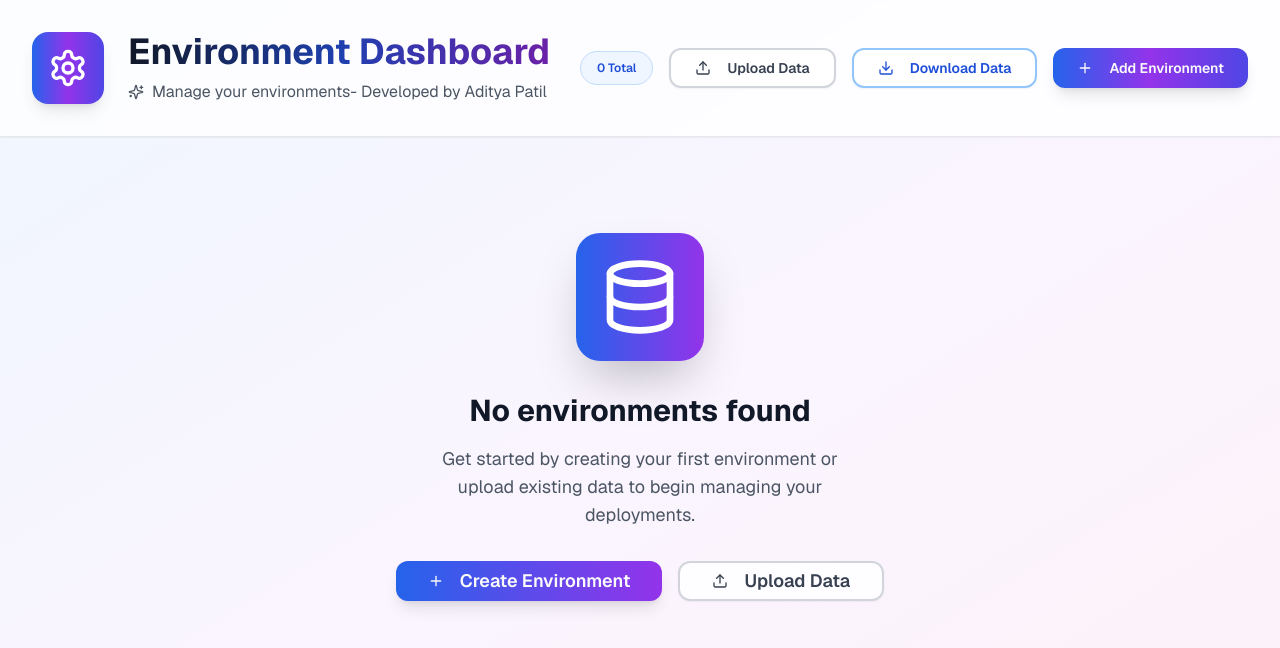
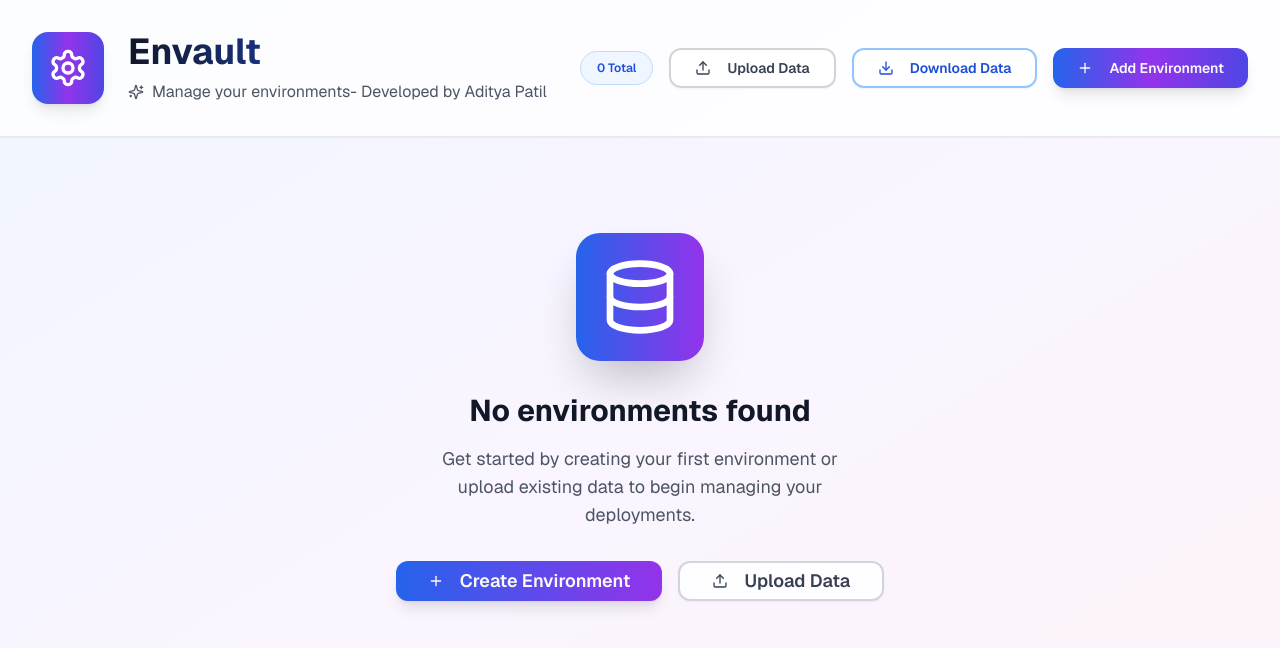
Before and after one commit to chaotickid/environment-dashboard, a Next.js app: page / in a window 1280 px wide. Shown: the top 648 px of the page. Built offline with nearby package versions, Linux system fonts and the light colour scheme.

Commit message:
Update App name

```diff
--- a/app/page.tsx
+++ b/app/page.tsx
@@ -188,7 +188,7 @@ export default function EnvironmentDashboard() {
               </div>
               <div>
                 <h1 className="text-4xl font-bold bg-gradient-to-r from-gray-900 via-blue-800 to-purple-800 bg-clip-text text-transparent">
-                  Environment Dashboard
+                  Envault
                 </h1>
                 <p className="text-gray-600 mt-2 flex items-center space-x-2">
                   <Sparkles className="h-4 w-4" />
```
